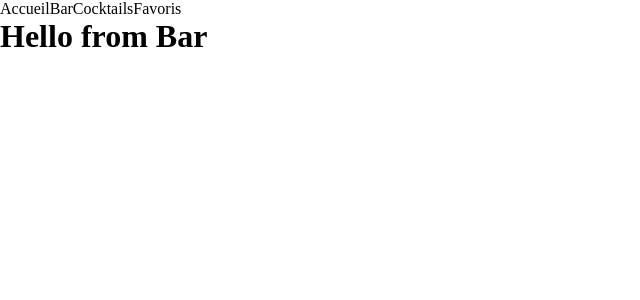
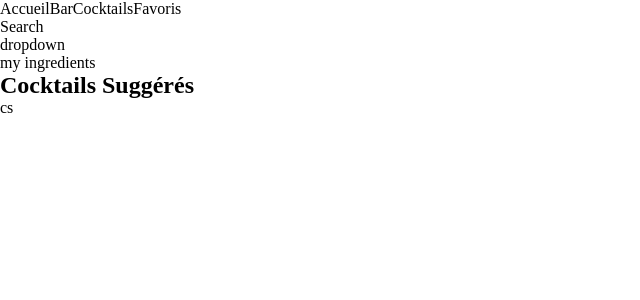
Before and after one commit to WildCodeSchool-2025-09/p2-0526-remote-captain-cocktail, a React (Vite) app: page /bar in a window 1280 px wide. Shown: the top 300 px of the page, without its empty margins (0-640 px from the left). Built offline with nearby package versions, Linux system fonts and the light colour scheme.

Commit message:
new bar components

```diff
--- /dev/null
+++ b/src/components/CocktailSuggestion/CocktailSuggestion.module.scss
@@ -0,0 +1,3 @@
+.cocktail-suggestion {
+
+}
--- /dev/null
+++ b/src/components/CocktailSuggestion/CocktailSuggestion.tsx
@@ -0,0 +1,7 @@
+import styles from "./CocktailSuggestion.module.scss";
+
+function CocktailSuggestion() {
+	return <div className={styles["cocktail-suggestion"]}>cs</div>;
+}
+
+export default CocktailSuggestion;
--- /dev/null
+++ b/src/components/IngredientsDropdown/IngredientsDropdown.tsx
@@ -0,0 +1,5 @@
+function IngredientsDropdown() {
+	return <div>dropdown</div>;
+}
+
+export default IngredientsDropdown;
--- /dev/null
+++ b/src/components/IngredientsSearch/IngredientsDropdown.tsx
@@ -0,0 +1,5 @@
+function IngredientsSearch() {
+	return <div>Search</div>;
+}
+
+export default IngredientsSearch;
--- /dev/null
+++ b/src/components/MyIngredients/MyIngredients.tsx
@@ -0,0 +1,5 @@
+function MyIngredients() {
+	return <div>my ingredients</div>;
+}
+
+export default MyIngredients;
--- /dev/null
+++ b/src/components/MySuggestions/MySuggestions.tsx
@@ -0,0 +1,14 @@
+import CocktailSuggestion from "../CocktailSuggestion/CocktailSuggestion";
+
+function MySuggestions() {
+	return (
+		<div>
+			<h2>Cocktails Suggérés</h2>
+			<div>
+				<CocktailSuggestion />
+			</div>
+		</div>
+	);
+}
+
+export default MySuggestions;
--- a/src/pages/Bar/Bar.tsx
+++ b/src/pages/Bar/Bar.tsx
@@ -1,8 +1,16 @@
+import IngredientsDropdown from "@/components/IngredientsDropdown/IngredientsDropdown";
+import IngredientsSearch from "@/components/IngredientsSearch/IngredientsDropdown";
+import MyIngredients from "@/components/MyIngredients/MyIngredients";
+import MySuggestions from "@/components/MySuggestions/MySuggestions";
+
 function Bar() {
 	return (
-		<>
-			<h1>Hello from Bar</h1>
-		</>
+		<div>
+			<IngredientsSearch />
+			<IngredientsDropdown />
+			<MyIngredients />
+			<MySuggestions />
+		</div>
 	);
 }
 
```
Also changed, not shown: src/types/types.ts (added, +62 -0 lines).
